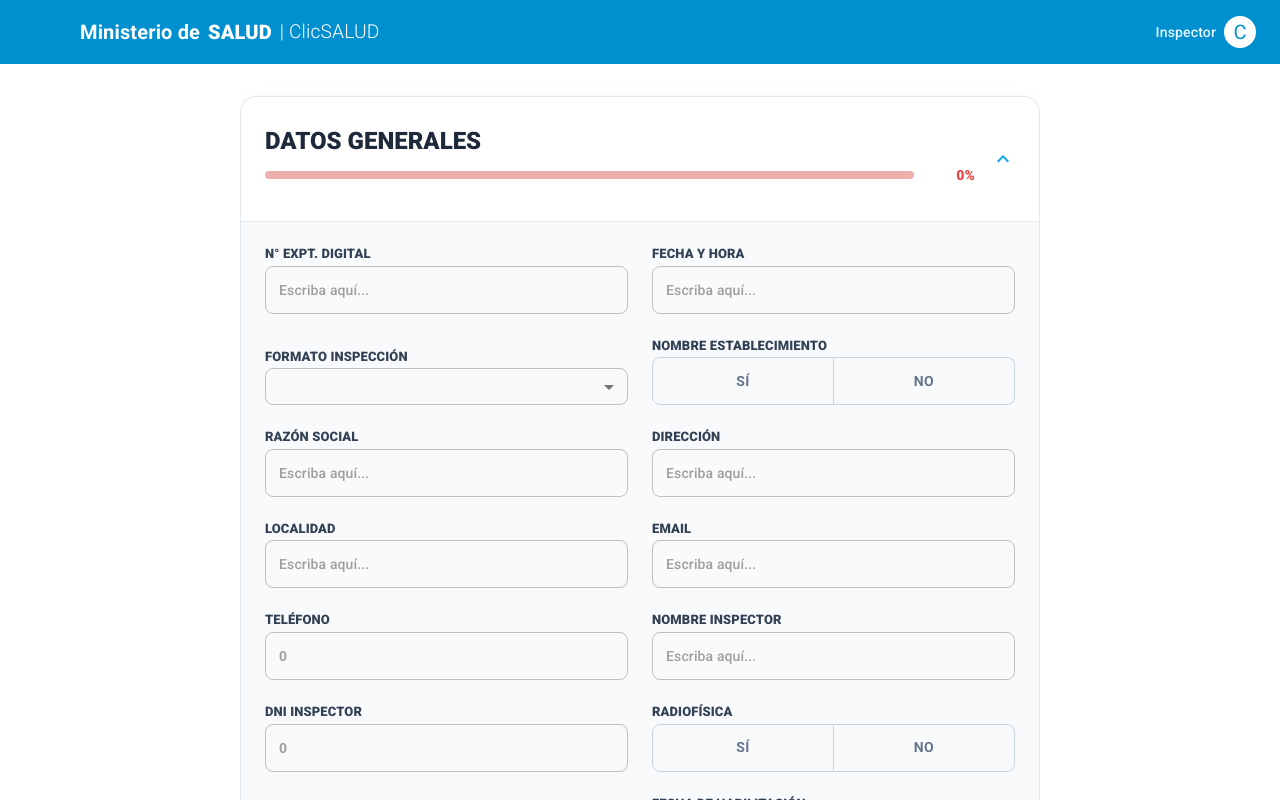
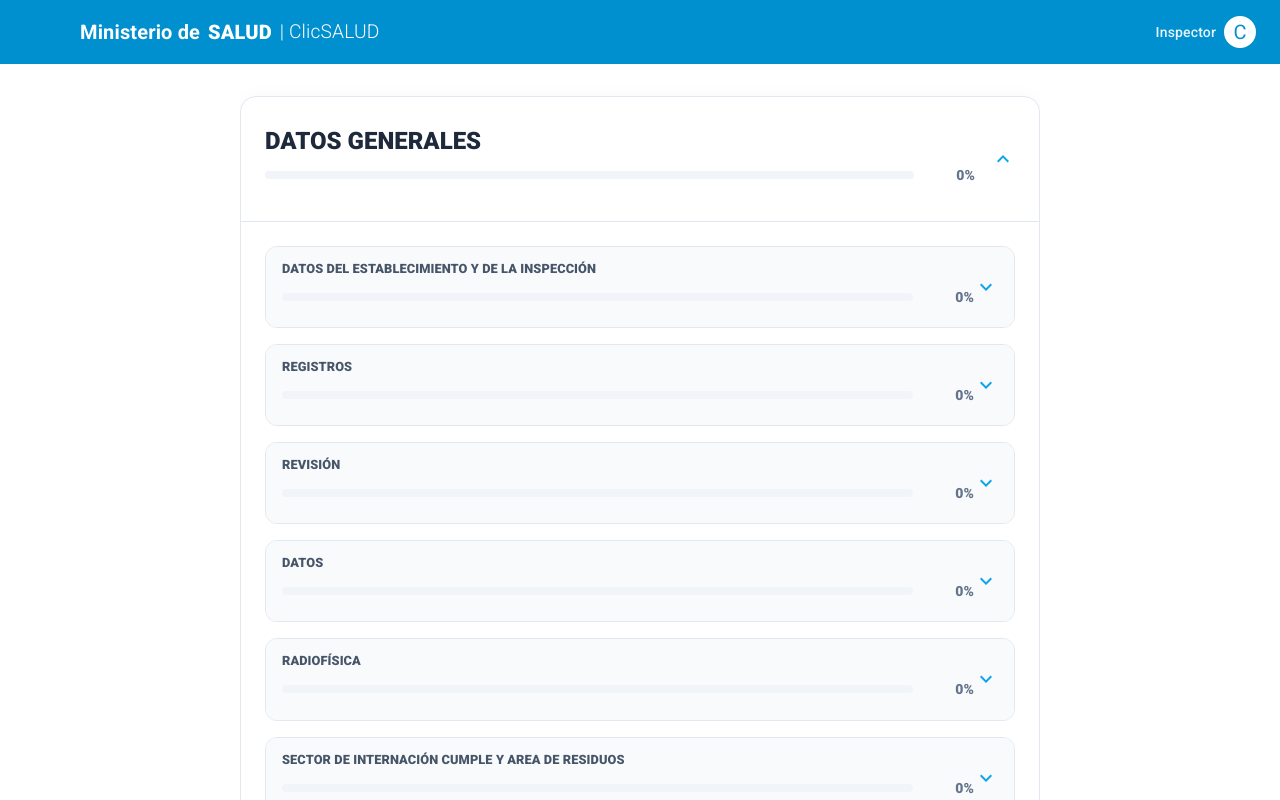
Before and after one commit to azultalavera/clicsalud-prototipos, a React (Vite) app: page /inspector in a window 1280 px wide. Built offline with nearby package versions, Linux system fonts and the light colour scheme; data requests are answered from the project's data file; some icons are missing.

Commit message:
mejoras inspeccion

```diff
--- a/src/App.css
+++ b/src/App.css
@@ -15,7 +15,7 @@ const theme = createTheme({
       main: '#29b6f6', // Celeste de los botones "Agregar"
     },
     background: {
-      default: '#f5f5f5',
+      default: '#ffffff',
     },
   },
   typography: {
--- a/src/App.jsx
+++ b/src/App.jsx
@@ -18,7 +18,7 @@ const theme = createTheme({
   palette: {
     primary: { main: '#005596' },
     secondary: { main: '#29b6f6' },
-    background: { default: '#f5f5f5' },
+    background: { default: '#ffffff' },
   },
   typography: {
     fontFamily: '"Roboto", "Helvetica", "Arial", sans-serif',
--- a/src/components/inspeccion/admin/configurador/clinicas/ClinicasDashboard.jsx
+++ b/src/components/inspeccion/admin/configurador/clinicas/ClinicasDashboard.jsx
@@ -448,7 +448,7 @@ const ClinicasDashboard = () => {
                                 },
                               }}
                             />
-                            {field.type === "select" && (
+                            {(field.type === "select" || field.type === "toggle") && (
                               <Box sx={{ mt: 1, px: 0.5 }}>
                                 <TextField
                                   fullWidth
--- a/src/components/inspeccion/admin/configurador/clinicas/ConfiguradorClinicas.jsx
+++ b/src/components/inspeccion/admin/configurador/clinicas/ConfiguradorClinicas.jsx
@@ -26,6 +26,7 @@ export const ConfigContext = createContext();
 
 export const fieldTypes = [
   { value: "boolean", label: "SI/NO", icon: <ToggleOnIcon fontSize="small" sx={{ color: "#0ea5e9" }} /> },
+  { value: "toggle", label: "Selector (Botón)", icon: <ToggleOnIcon fontSize="small" sx={{ color: "#0B85C4" }} /> },
   { value: "checkbox", label: "Casilla Verif.", icon: <CheckBoxIcon fontSize="small" sx={{ color: "#3b82f6" }} /> },
   { value: "text", label: "Texto corto", icon: <TextFieldsIcon fontSize="small" sx={{ color: "#64748b" }} /> },
   { value: "textarea", label: "Párrafo", icon: <NotesIcon fontSize="small" sx={{ color: "#64748b" }} /> },
--- a/src/components/inspeccion/inspector/PantallaInspeccion.jsx
+++ b/src/components/inspeccion/inspector/PantallaInspeccion.jsx
@@ -87,8 +87,6 @@ const PantallaInspeccion = ({
     window.addEventListener("storage", handleStorageChange);
     return () => window.removeEventListener("storage", handleStorageChange);
   }, [propsServicios, propsInfra, propsRrhh, propsEquipos]);
-
-
 
   useEffect(() => {
     const fetchData = async () => {
@@ -227,9 +225,6 @@ const PantallaInspeccion = ({
   };
 
   const renderProgressBar = (stats) => {
-    let color = "error";
-    if (stats.percent > 50) color = "warning";
-    if (stats.percent === 100) color = "success";
     return (
       <Box
         sx={{
@@ -245,8 +240,15 @@ const PantallaInspeccion = ({
           <LinearProgress
             variant="determinate"
             value={stats.percent}
-            color={color}
-            sx={{ height: 8, borderRadius: 3 }}
+            sx={{
+              height: 8,
+              borderRadius: 3,
+              bgcolor: "#f1f5f9",
+              "& .MuiLinearProgress-bar": {
+                bgcolor: "#b7b7b7",
+                borderRadius: 3,
+              },
+            }}
           />
         </Box>
         <Typography
@@ -254,12 +256,7 @@ const PantallaInspeccion = ({
           sx={{
             fontWeight: 900,
             minWidth: 45,
-            color:
-              color === "error"
-                ? "#ef4444"
-                : color === "warning"
-                  ? "#f59e0b"
-                  : "#10b981",
+            color: "#64748b",
             textAlign: "right",
           }}
         >
@@ -327,10 +324,50 @@ const PantallaInspeccion = ({
             sx={{
               px: { xs: 2, sm: 3 },
               py: 3,
-              bgcolor: "#f8fafc",
+              bgcolor: "#ffffffff",
               borderTop: "1px solid #e2e8f0",
             }}
           >
+            <Box sx={{ display: "flex", flexDirection: "column", gap: 2 }}>
+              {datosGeneralesSrv.sections
+                ? datosGeneralesSrv.sections.map((sec) => {
+                    const sectionStats = getCompletionStats(sec.fields);
+                    return (
+                      <Accordion
+                        key={sec.id}
+                        elevation={0}
+                        sx={{
+                          border: "1px solid #e2e8f0",
+                          borderRadius: "12px !important",
+                          overflow: "hidden",
+                          "&:before": { display: "none" },
+                        }}
+                      >
+                        <AccordionSummary
+                          expandIcon={
+                            <ExpandMoreIcon sx={{ color: "#0ea5e9" }} />
+                          }
+                          sx={{
+                            bgcolor: "#f8fafc",
+                            "& .MuiAccordionSummary-content": {
+                              flexDirection: "column",
+                            },
+                          }}
+                        >
+                          <Typography
+                            variant="subtitle2"
+                            sx={{
+                              fontWeight: 800,
+                              color: "#475569",
+                              textTransform: "uppercase",
+                              fontSize: "0.8rem",
+                            }}
+                          >
+                            {sec.name}
+                          </Typography>
+                          {renderProgressBar(sectionStats)}
+                        </AccordionSummary>
+                        <AccordionDetails sx={{ py: 3 }}>
                           <Box
                             sx={{
                               display: "grid",
@@ -338,17 +375,19 @@ const PantallaInspeccion = ({
                               gap: 3,
                             }}
                           >
-              {datosGeneralesSrv.sections
-                ? datosGeneralesSrv.sections.flatMap((sec) =>
-                    sec.fields.map((field) => (
+                            {sec.fields.map((field) => (
                               <FieldItem
                                 key={field.id}
                                 field={field}
                                 value={inspectorData[field.id]}
                                 onChange={handleFieldChange}
                               />
-                    )),
-                  )
+                            ))}
+                          </Box>
+                        </AccordionDetails>
+                      </Accordion>
+                    );
+                  })
                 : datosGeneralesSrv.fields?.map((field) => (
                     <FieldItem
                       key={field.id}
@@ -721,6 +760,57 @@ const FieldItem = ({ field, value, onChange }) => {
             </ToggleButton>
           </ToggleButtonGroup>
         );
+      case "date":
+        return (
+          <TextField
+            type="date"
+            fullWidth
+            variant="outlined"
+            size="small"
+            value={value || ""}
+            onChange={(e) => onChange(field.id, e.target.value)}
+            InputLabelProps={{ shrink: true }}
+            InputProps={{
+              sx: {
+                borderRadius: 2,
+                fontSize: "14px",
+                height: 48,
+                fontWeight: 600,
+              },
+            }}
+          />
+        );
+      case "toggle":
+        return (
+          <ToggleButtonGroup
+            value={value}
+            exclusive
+            onChange={(e, val) => {
+              if (val !== null) onChange(field.id, val);
+            }}
+            fullWidth
+            sx={{ height: 48 }}
+          >
+            {field.options?.split(",").map((opt) => (
+              <ToggleButton
+                key={opt}
+                value={opt.trim()}
+                sx={{
+                  flex: 1,
+                  fontSize: "13px",
+                  fontWeight: 700,
+                  "&.Mui-selected": {
+                    bgcolor: "#e0f2fe",
+                    color: "#0369a1",
+                    fontWeight: 900,
+                  },
+                }}
+              >
+                {opt.trim()}
+              </ToggleButton>
+            ))}
+          </ToggleButtonGroup>
+        );
       case "select":
         return (
           <TextField
@@ -731,7 +821,12 @@ const FieldItem = ({ field, value, onChange }) => {
             value={value || ""}
             onChange={(e) => onChange(field.id, e.target.value)}
             InputProps={{
-              sx: { borderRadius: 2, fontSize: "14px", fontWeight: 500 },
+              sx: {
+                borderRadius: 2,
+                fontSize: "14px",
+                fontWeight: 500,
+                height: 48,
+              },
             }}
             SelectProps={{
               MenuProps: {
--- a/src/components/ui/Layout.jsx
+++ b/src/components/ui/Layout.jsx
@@ -165,7 +165,7 @@ const Layout = ({ children }) => {
           backgroundColor: isInspector ? '#ffffff' : 'transparent',
           backgroundAttachment: 'fixed',
           backgroundSize: 'cover',
-          minHeight: '100vh'
+          minHeight: 'calc(100vh - 64px)'
         }}
       >
         {children}
--- a/src/index.css
+++ b/src/index.css
@@ -5,7 +5,7 @@ html, body, #root {
   width: 100%;
   height: 100%;
   /* El gris claro de fondo que se ve en ClicSalud */
-  background-color: #f5f5f5;
+  background-color: #ffffff;
   font-family: 'Roboto', 'Helvetica', 'Arial', sans-serif;
   overflow-x: hidden; /* Evita scroll horizontal innecesario */
 }
```
Also changed, not shown: src/components/inspeccion/admin/configurador/clinicas/ClinicasServicioEditor.jsx (+108 -1 lines), db.json. Lines whose indentation alone changed are shown as unchanged.
